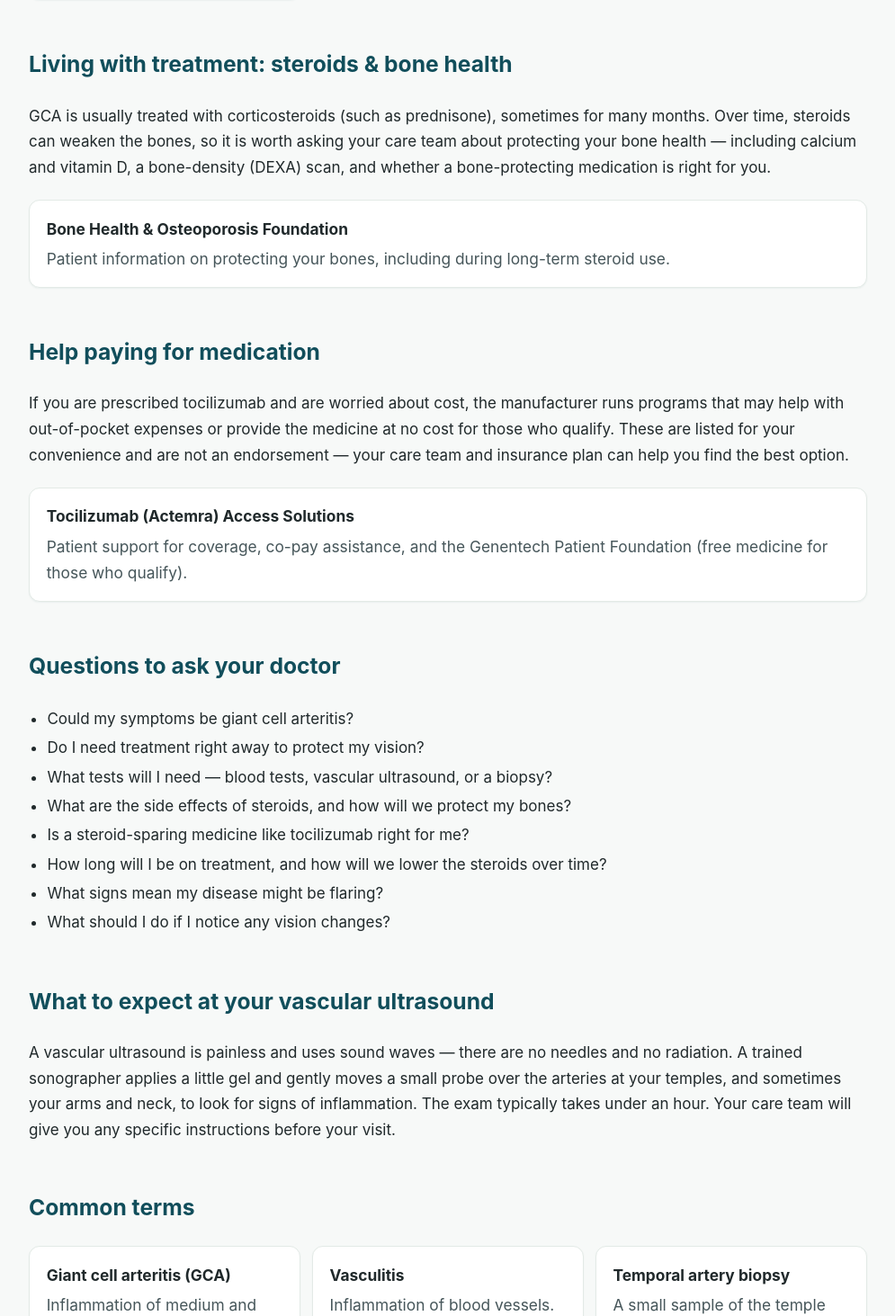
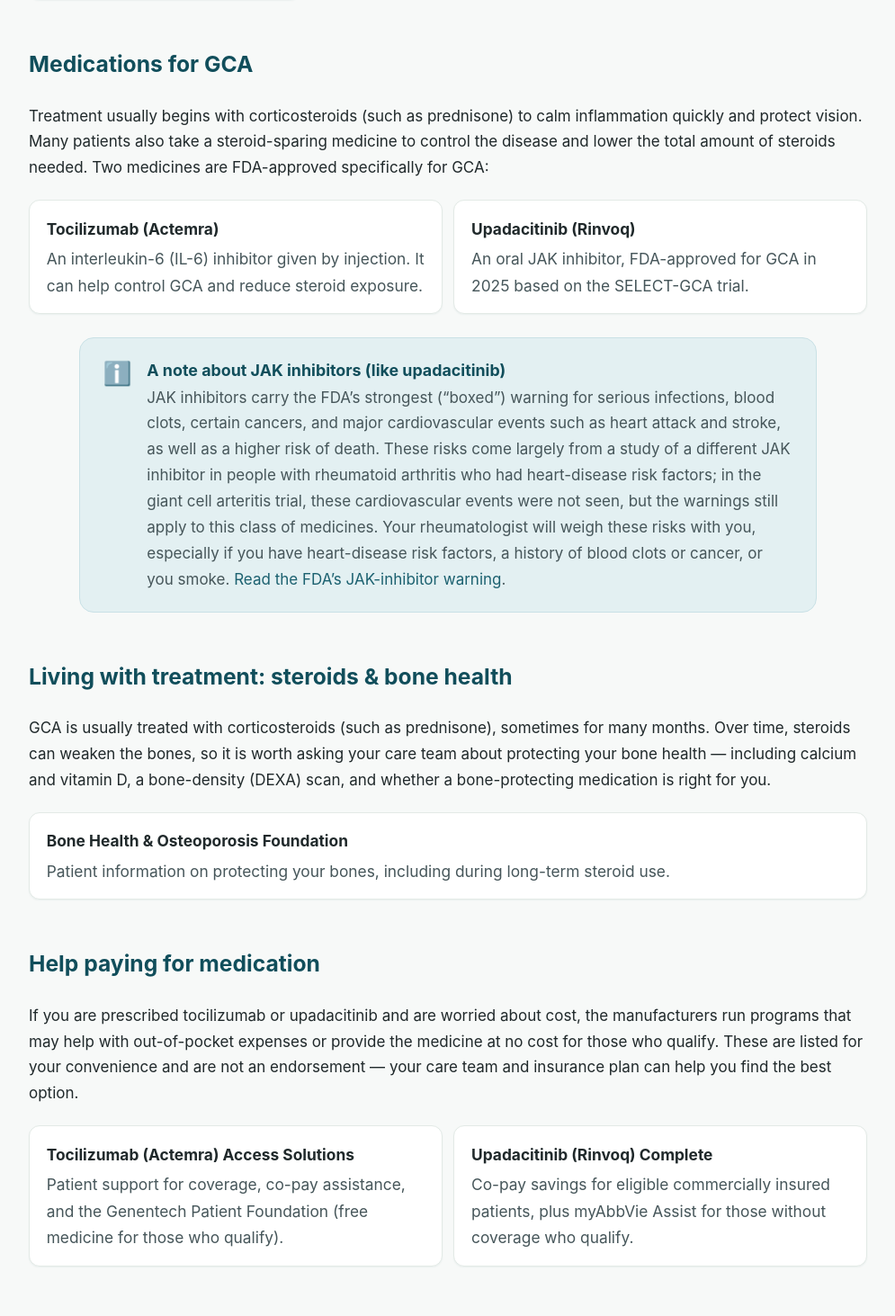
Before and after one commit to rheumify/gca-fast-website, a Next.js app: page /resources in a window 1280 px wide. Shown: the part 1487-2950 px from the top of the page at 90% size, without its empty margins (142-1137 px from the left). Built offline with nearby package versions, Linux system fonts and the light colour scheme.

Commit message:
Resources: add GCA medications section (incl. upadacitinib + JAK CV safety note), split questions by stage, add Rinvoq financial assistance, expand glossary

```diff
--- a/app/resources/page.js
+++ b/app/resources/page.js
@@ -1,6 +1,6 @@
 export const metadata = {
   title: 'Patient Resources | UW Giant Cell Arteritis Fast Track Clinic',
-  description: 'Trusted resources for patients with giant cell arteritis (GCA): the Vasculitis Foundation, plain-language education, treatment and bone-health information, financial assistance, questions to ask your doctor, and a glossary.',
+  description: 'Trusted resources for patients with giant cell arteritis (GCA): the Vasculitis Foundation, plain-language education, medications and bone-health information, financial assistance, questions to ask your doctor, and a glossary.',
 };
 
 const trusted = [
@@ -19,7 +19,9 @@
   { term: 'AION', def: 'Anterior ischemic optic neuropathy — the main cause of GCA-related vision loss.' },
   { term: 'Polymyalgia rheumatica (PMR)', def: 'A related condition causing shoulder and hip stiffness, especially in the morning.' },
   { term: 'Corticosteroids (prednisone)', def: 'The main initial treatment, used to calm the inflammation quickly.' },
-  { term: 'Tocilizumab', def: 'A steroid-sparing biologic medicine used to help control GCA.' },
+  { term: 'Tocilizumab (Actemra)', def: 'A steroid-sparing biologic medicine (an IL-6 inhibitor) given by injection to help control GCA.' },
+  { term: 'Upadacitinib (Rinvoq)', def: 'An oral JAK-inhibitor medicine, FDA-approved for GCA in 2025, used to help control the disease and reduce steroids.' },
+  { term: 'JAK inhibitor', def: 'A type of medicine taken by mouth that lowers immune-system activity; upadacitinib is one example.' },
   { term: 'Flare', def: 'A return of disease activity after improvement.' },
 ];
 
@@ -73,6 +75,41 @@
       </section>
 
       <section className="section">
+        <h2 className="section-title">Medications for GCA</h2>
+        <p>
+          Treatment usually begins with corticosteroids (such as prednisone) to calm inflammation quickly
+          and protect vision. Many patients also take a steroid-sparing medicine to control the disease and
+          lower the total amount of steroids needed. Two medicines are FDA-approved specifically for GCA:
+        </p>
+        <ul className="fact-list" style={{ marginTop: '1.25rem' }}>
+          <li>
+            <strong>Tocilizumab (Actemra)</strong>
+            <div style={{ marginTop: '0.25rem' }}>An interleukin-6 (IL-6) inhibitor given by injection. It can help control GCA and reduce steroid exposure.</div>
+          </li>
+          <li>
+            <a href="https://www.rinvoq.com/" target="_blank" rel="noopener noreferrer"><strong>Upadacitinib (Rinvoq)</strong></a>
+            <div style={{ marginTop: '0.25rem' }}>An oral JAK inhibitor, FDA-approved for GCA in 2025 based on the SELECT-GCA trial.</div>
+          </li>
+        </ul>
+        <div className="callout callout-info" style={{ marginTop: '1.5rem' }}>
+          <span className="callout-icon" aria-hidden="true">&#8505;&#65039;</span>
+          <div>
+            <p className="callout-title">A note about JAK inhibitors (like upadacitinib)</p>
+            <p>
+              JAK inhibitors carry the FDA&rsquo;s strongest (&ldquo;boxed&rdquo;) warning for serious
+              infections, blood clots, certain cancers, and major cardiovascular events such as heart attack
+              and stroke, as well as a higher risk of death. These risks come largely from a study of a
+              different JAK inhibitor in people with rheumatoid arthritis who had heart-disease risk factors;
+              in the giant cell arteritis trial, these cardiovascular events were not seen, but the warnings
+              still apply to this class of medicines. Your rheumatologist will weigh these risks with you,
+              especially if you have heart-disease risk factors, a history of blood clots or cancer, or you
+              smoke. <a href="https://www.fda.gov/drugs/drug-safety-and-availability/fda-requires-warnings-about-increased-risk-serious-heart-related-events-cancer-blood-clots-and-death" target="_blank" rel="noopener noreferrer">Read the FDA&rsquo;s JAK-inhibitor warning</a>.
+            </p>
+          </div>
+        </div>
+      </section>
+
+      <section className="section">
         <h2 className="section-title">Living with treatment: steroids &amp; bone health</h2>
         <p>
           GCA is usually treated with corticosteroids (such as prednisone), sometimes for many months. Over
@@ -91,9 +128,9 @@
       <section className="section">
         <h2 className="section-title">Help paying for medication</h2>
         <p>
-          If you are prescribed tocilizumab and are worried about cost, the manufacturer runs programs that
-          may help with out-of-pocket expenses or provide the medicine at no cost for those who qualify.
-          These are listed for your convenience and are not an endorsement &mdash; your care team and
+          If you are prescribed tocilizumab or upadacitinib and are worried about cost, the manufacturers run
+          programs that may help with out-of-pocket expenses or provide the medicine at no cost for those who
+          qualify. These are listed for your convenience and are not an endorsement &mdash; your care team and
           insurance plan can help you find the best option.
         </p>
         <ul className="fact-list" style={{ marginTop: '1.25rem' }}>
@@ -101,19 +138,33 @@
             <a href="https://www.genentech-access.com/patient/brands/actemra.html" target="_blank" rel="noopener noreferrer"><strong>Tocilizumab (Actemra) Access Solutions</strong></a>
             <div style={{ marginTop: '0.25rem' }}>Patient support for coverage, co-pay assistance, and the Genentech Patient Foundation (free medicine for those who qualify).</div>
           </li>
+          <li>
+            <a href="https://www.rinvoq.com/resources/rinvoq-complete" target="_blank" rel="noopener noreferrer"><strong>Upadacitinib (Rinvoq) Complete</strong></a>
+            <div style={{ marginTop: '0.25rem' }}>Co-pay savings for eligible commercially insured patients, plus myAbbVie Assist for those without coverage who qualify.</div>
+          </li>
         </ul>
       </section>
 
       <section className="section">
         <h2 className="section-title">Questions to ask your doctor</h2>
+
+        <h3 className="subsection-title">If you&rsquo;re being evaluated for GCA</h3>
         <ul style={{ paddingLeft: '1.2rem', lineHeight: 1.9 }}>
           <li>Could my symptoms be giant cell arteritis?</li>
           <li>Do I need treatment right away to protect my vision?</li>
           <li>What tests will I need &mdash; blood tests, vascular ultrasound, or a biopsy?</li>
+          <li>If a test is negative, could I still have GCA?</li>
+          <li>What should I do if I notice vision changes while we are sorting this out?</li>
+        </ul>
+
+        <h3 className="subsection-title" style={{ marginTop: '1.75rem' }}>If you&rsquo;ve been diagnosed with GCA</h3>
+        <ul style={{ paddingLeft: '1.2rem', lineHeight: 1.9 }}>
           <li>What are the side effects of steroids, and how will we protect my bones?</li>
-          <li>Is a steroid-sparing medicine like tocilizumab right for me?</li>
+          <li>Is a steroid-sparing medicine (such as tocilizumab or upadacitinib) right for me?</li>
+          <li>What are the risks and benefits of each treatment option?</li>
           <li>How long will I be on treatment, and how will we lower the steroids over time?</li>
           <li>What signs mean my disease might be flaring?</li>
+          <li>Do I need monitoring for medication side effects, such as lab tests, infection risk, or heart-disease risk?</li>
           <li>What should I do if I notice any vision changes?</li>
         </ul>
       </section>
```
